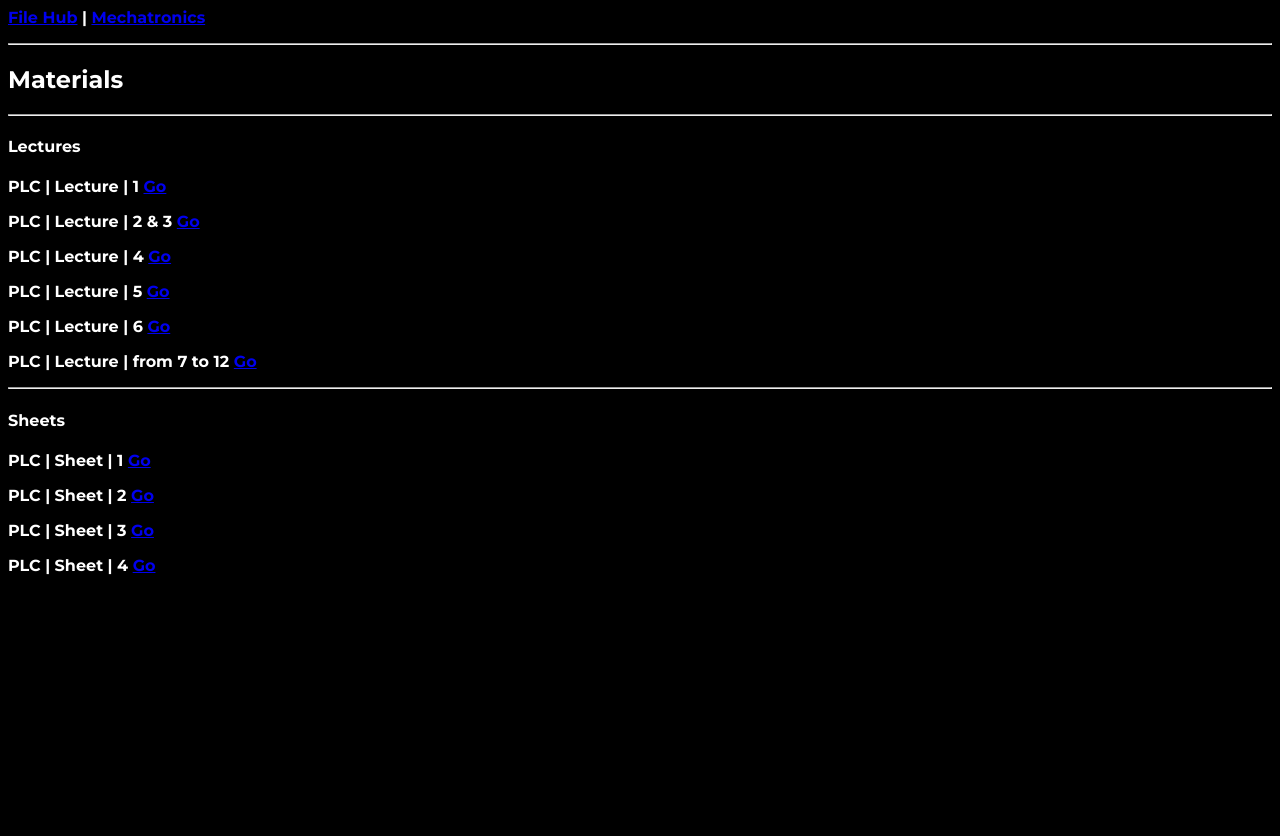
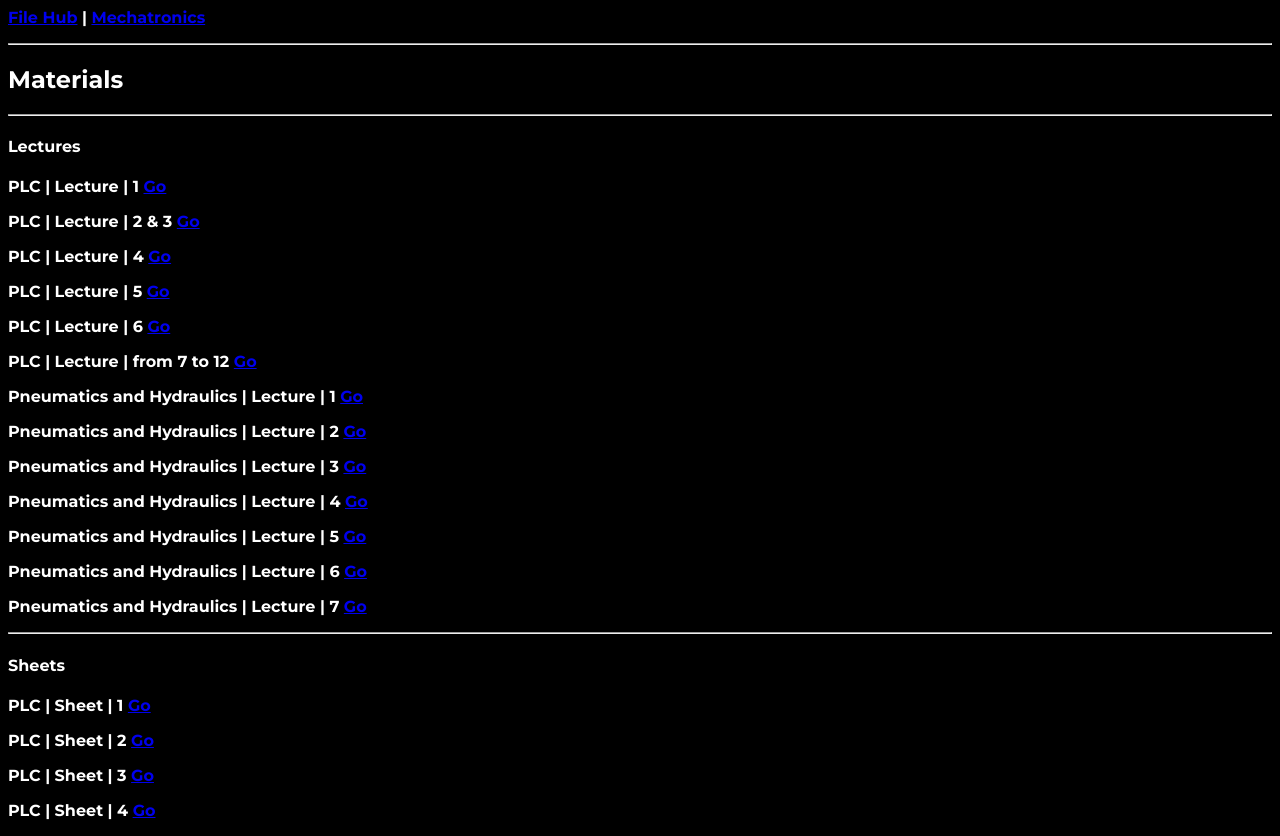
Before and after one commit to Ahmed-Badrawi/File-Hub, a plain HTML site: page Mechatronics.html in a window 1280 px wide. Before the commit the page ends 800 px from the top, so only its background shows below. Drawn offline with Linux system fonts and the light colour scheme.

Commit message:
Update Mechatronics.html

```diff
--- a/Mechatronics.html
+++ b/Mechatronics.html
@@ -23,6 +23,13 @@
 <p>PLC | Lecture | 5 <a href="https://drive.google.com/file/d/1Ssg3KT0sRNB3eSaTG_g-_mNkZA7AYbfF/view?usp=drive_link"> Go </a></p>
 <p>PLC | Lecture | 6 <a href="https://drive.google.com/file/d/1l9VLnbFi21Zm2bmI1SmCyL7xsdaIIXPJ/view?usp=drive_link"> Go </a></p>
 <p>PLC | Lecture | from 7 to 12 <a href="https://drive.google.com/file/d/1PI0aeygkdI3ZqEYPRpqT_DoiWHoAErSW/view?usp=drive_link"> Go </a></p>
+<p>Pneumatics and Hydraulics | Lecture | 1 <a href="https://drive.google.com/file/d/1rLRCszhYdbH1xzMe_nOHAbzesxZN32Aa/view?usp=drive_link"> Go </a></p>
+<p>Pneumatics and Hydraulics | Lecture | 2 <a href="https://drive.google.com/file/d/1QFP4odfAIu3-ukTrT6fys9Et8iOrzWIq/view?usp=drive_link"> Go </a></p>
+<p>Pneumatics and Hydraulics | Lecture | 3 <a href="https://drive.google.com/file/d/1Ij56Ad3kgxddCuv0FKruCuSk6Y7LHcGp/view?usp=drive_link"> Go </a></p>
+<p>Pneumatics and Hydraulics | Lecture | 4 <a href="https://drive.google.com/file/d/1iapOU-IZHW6MeAmtH6GSkQYj7hcXgO3F/view?usp=drive_link"> Go </a></p>
+<p>Pneumatics and Hydraulics | Lecture | 5 <a href="https://drive.google.com/file/d/1nZimO8IL_3MdwT0o1TQYxT0WstoFh3py/view?usp=drive_link"> Go </a></p>
+<p>Pneumatics and Hydraulics | Lecture | 6 <a href="https://drive.google.com/file/d/1MKXp-c8Rl3kzH3PkNTqy3zKm_wuO9WEW/view?usp=drive_link"> Go </a></p>
+<p>Pneumatics and Hydraulics | Lecture | 7 <a href="https://drive.google.com/file/d/1hKte7lJDUQ7Dl3ijj9Ex6Fr9xCF7xbNI/view?usp=drive_link"> Go </a></p>
 <hr>
 <h4>Sheets</h4>
 <p>PLC | Sheet | 1 <a href="https://drive.google.com/file/d/1XGQaWrwKCkV-KcNSS_mOuZnXyz6pl6kh/view?usp=drive_link"> Go </a></p>
```
